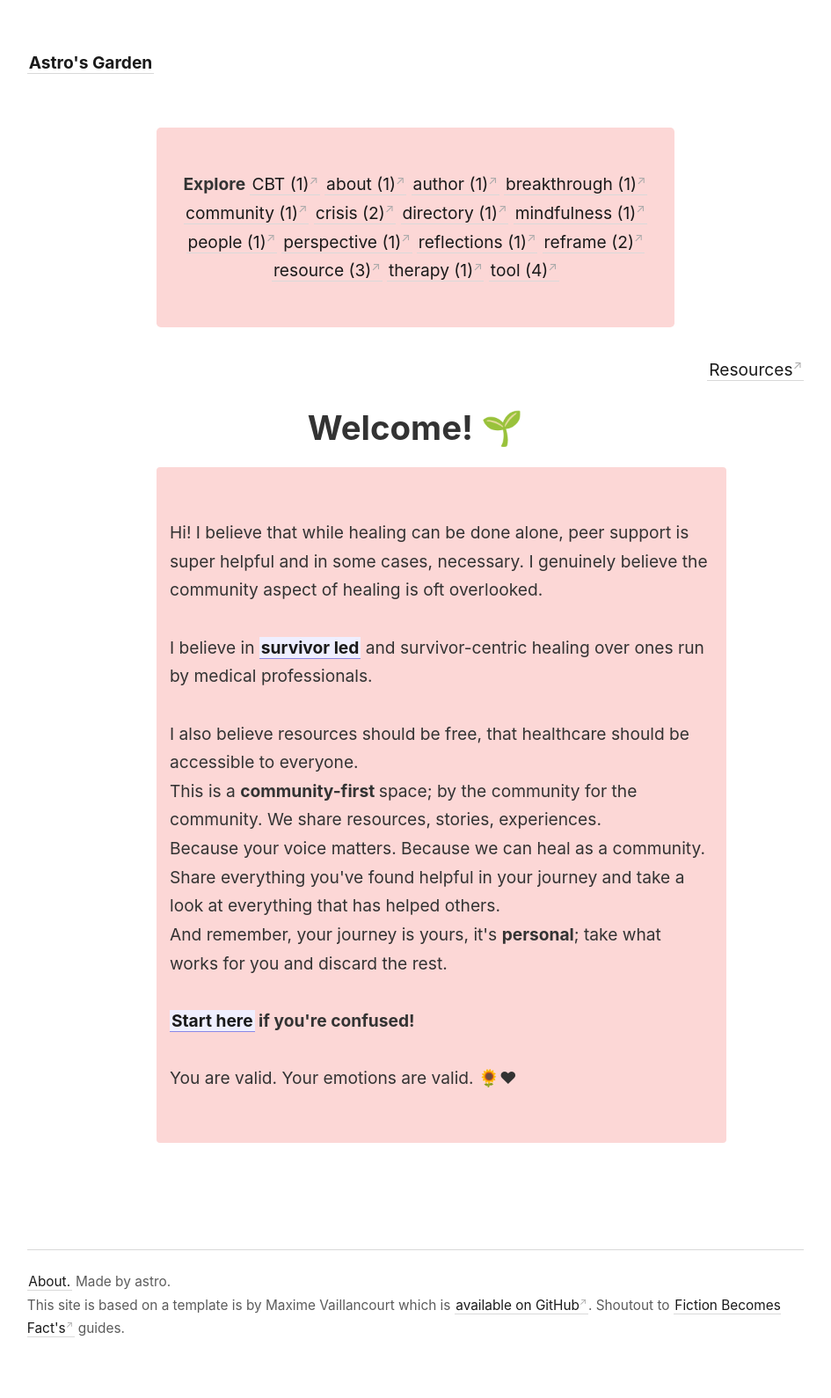
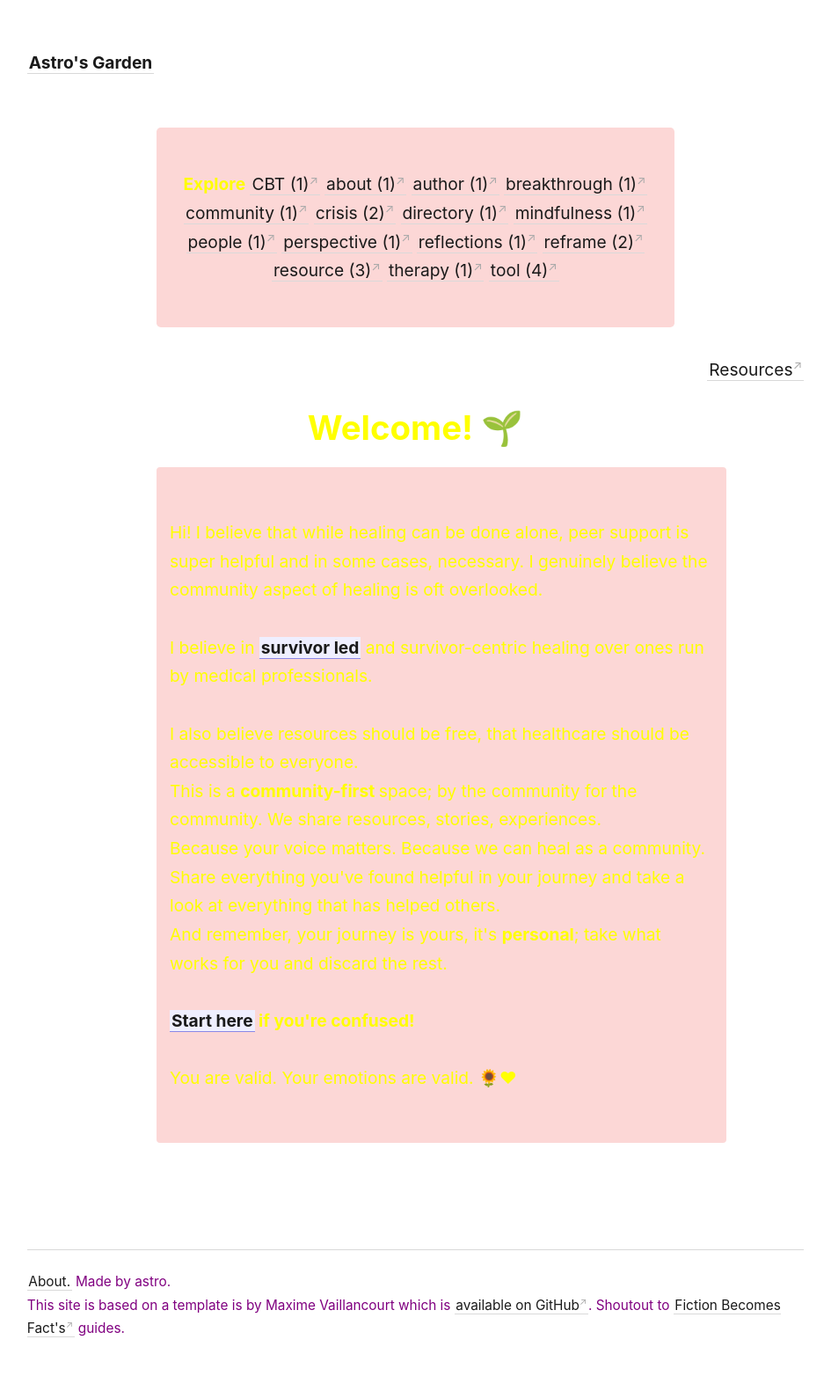
Before and after one commit to corvusdeinanis/astrosgarden, a Jekyll site: the page built from index.html, in a window 1280 px wide. Shown: the whole page at 88% size, without its empty margins (46-991 px from the left). Built offline with Jekyll 4.4.1, drawn with Linux system fonts in a browser that asks for light colours; the list of posts is cut into pages by our own code.

Commit message:
Update _style.css

```diff
--- a/_sass/_style.css
+++ b/_sass/_style.css
@@ -5,7 +5,7 @@ body {
 	 line-height: 1.7;
 	 padding: 4vh 6vw;
 	 overflow-x: hidden;
-	 color: #333;
+	 color: yellow;
 	 font-size: 1rem;
 	 max-width: 63em;
 }
@@ -22,7 +22,7 @@ body {
  footer {
 	 margin: 2em 0;
 	 font-size: 0.8em;
-	 color: #5c5c5c;
+	 color: purple;
 	 padding-top: 1em;
 }
  img {
@@ -63,7 +63,7 @@ body {
 }
  a:hover {
 	 color: black !important;
-	 background: #fffaf1;
+	 background: brown;
 }
  a:after {
 	 position: relative;
```
